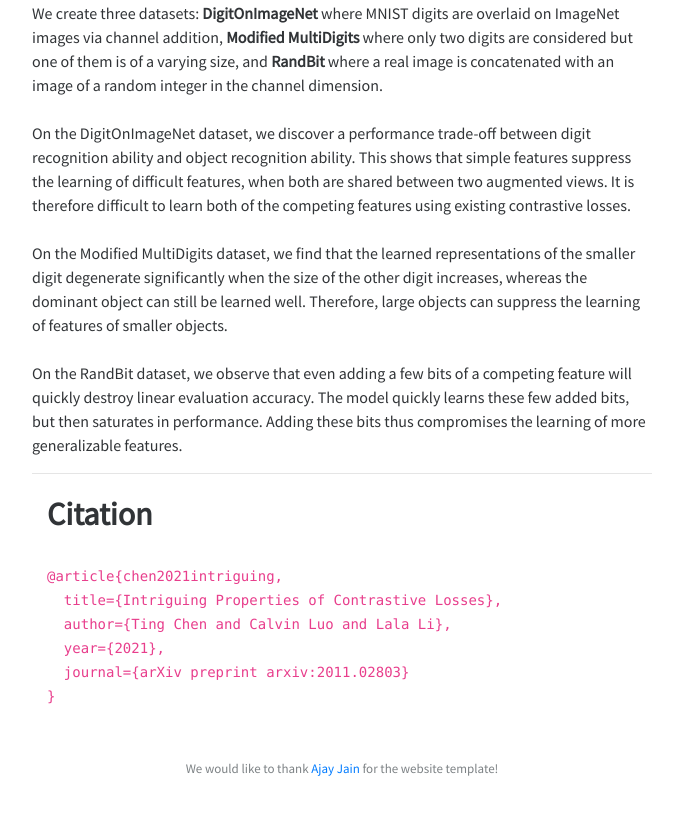
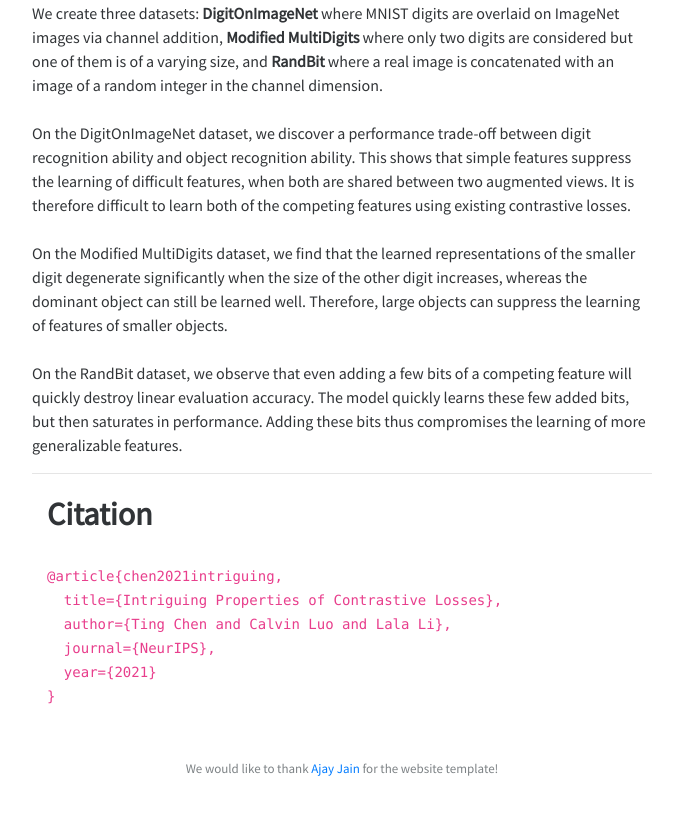
Before and after one commit to contrastive-learning/intriguing, a plain HTML site: page index.html in a window 1280 px wide. Shown: the part 4574-5389 px from the top of the page, without its empty margins (298-981 px from the left). Drawn offline with nearby package versions, Linux system fonts and the light colour scheme.

Commit message:
updated NeurIPS citation

```diff
--- a/index.html
+++ b/index.html
@@ -220,7 +220,7 @@
         <div class="row">
             <div class="col-md-12">
                 <h2>Citation</h2>
-                <code>@article{chen2021intriguing,<br>&nbsp; title={Intriguing Properties of Contrastive Losses},<br>&nbsp; author={Ting Chen and Calvin Luo and Lala Li},<br>&nbsp; year={2021},<br>&nbsp; journal={arXiv preprint arxiv:2011.02803}<br>}<br></code></div>
+                <code>@article{chen2021intriguing,<br>&nbsp; title={Intriguing Properties of Contrastive Losses},<br>&nbsp; author={Ting Chen and Calvin Luo and Lala Li},<br>&nbsp; journal={NeurIPS},<br>&nbsp; year={2021}<br>}<br></code></div>
         </div>
     </div>
 
```
